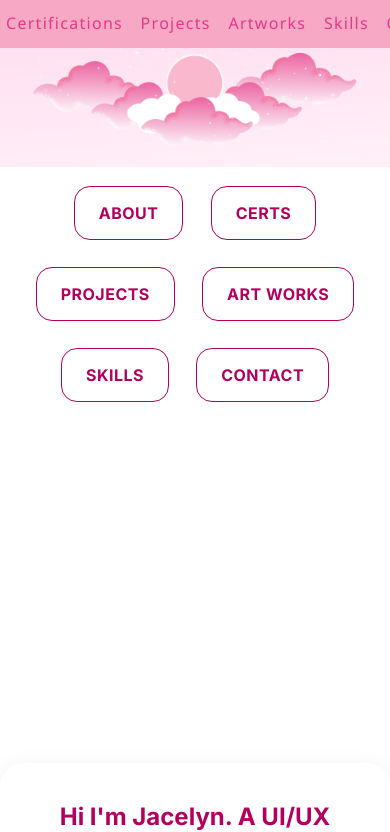
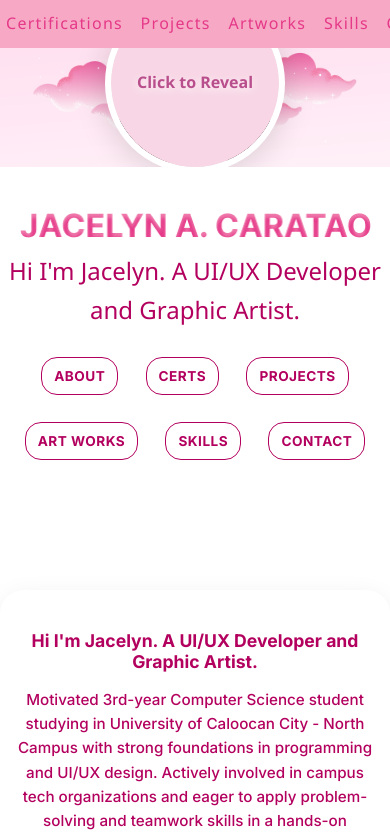
Before and after one commit to jacelynk/my-portfolio-website, a React (Vite) app: page / in a window 390 px wide. Shown: the top 832 px of the page. Built offline with nearby package versions, Linux system fonts and the light colour scheme.

Commit message:
update with right positions and responsiveness

```diff
--- a/package.json
+++ b/package.json
@@ -10,10 +10,11 @@
     "preview": "vite preview"
   },
   "dependencies": {
+    "clsx": "^2.1.0",
+    "lucide-react": "^0.358.0",
+    "motion": "^12.20.1",
     "react": "^18.2.0",
     "react-dom": "^18.2.0",
-    "clsx": "^2.1.0",
-    "lucide-react": "^0.358.0",
     "tailwind-merge": "^2.2.1"
   },
   "devDependencies": {
--- a/src/App.jsx
+++ b/src/App.jsx
@@ -4,20 +4,14 @@ import './App.css';
 import RevealCircle from './components/RevealCircle';
 import bgImg from './assets/img/JACELYN A. CARATAO (2).png';
 import nameImg from './assets/img/JACELYN A. CARATAO.png';
+import { BorderBeam } from './components/BorderBeam';
 
 function App() {
   return (
     <div className="App" style={{ minHeight: '100vh', width: '100vw', background: '#fff', position: 'relative', overflow: 'hidden' }}>
       <Navbar />
       {/* Background image directly below navbar, no space above, fits screen width */}
-      <div style={{ position: 'relative', width: '100vw', height: 'auto', display: 'flex', alignItems: 'flex-start', justifyContent: 'center', margin: 0, padding: 0, overflow: 'hidden', flexDirection: 'column' }}>
-        <div style={{ position: 'absolute', top: '10px', left: '50%', transform: 'translateX(-50%) translateY(35vh)', zIndex: 2, display: 'flex', flexDirection: 'column', alignItems: 'center', width: '100%' }}>
-          <RevealCircle />
-          <img src={nameImg} alt="Jacelyn A. Caratao" style={{ maxWidth: '510px', height: 'auto', margin: '15px 0 8px 0' }} />
-          <div style={{ color: '#b3005e', fontWeight: 500, fontSize: '1.65rem', marginBottom: '12px' }}>
-            Hi I'm Jacelyn. A UI/UX Developer and Graphic Artist.
-          </div>
-        </div>
+      <div style={{ position: 'relative', width: '100vw', height: 'auto', display: 'flex', alignItems: 'center', justifyContent: 'center', margin: 0, padding: 0, overflow: 'hidden' }}>
         <img
           src={bgImg}
           alt="Background Clouds"
@@ -35,6 +29,9 @@ function App() {
             opacity: 1
           }}
         />
+        <div style={{ position: 'absolute', top: '50%', left: '50%', transform: 'translate(-50%, -50%)', zIndex: 1 }}>
+          <RevealCircle />
+        </div>
       </div>
       {/* Hero Section */}
       <section style={{
@@ -42,36 +39,43 @@ function App() {
         display: 'flex',
         flexDirection: 'column',
         alignItems: 'center',
-        justifyContent: 'flex-start',
+        justifyContent: 'center',
         paddingTop: '0',
-        paddingBottom: '1.2rem',
+        paddingBottom: '2.5rem',
         marginTop: '0',
         position: 'relative',
         textAlign: 'center',
         zIndex: 1,
       }}>
-        {/* Button group just below the image */}
-        <div style={{ display: 'flex', justifyContent: 'center', flexWrap: 'wrap', gap: '0.7rem', marginTop: '0.7rem' }}>
-          <button className="bago-btn">About</button>
-          <button className="bago-btn">Certs</button>
-          <button className="bago-btn">Projects</button>
-          <button className="bago-btn">Art Works</button>
-          <button className="bago-btn">Skills</button>
-          <button className="bago-btn">Contact</button>
+        {/* Move name image, intro text, and buttons up by 45% */}
+        <div style={{ marginTop: '-45%' }}>
+          <img src={nameImg} alt="Jacelyn A. Caratao" style={{ maxWidth: '420px', width: '90vw', height: 'auto', margin: '1.2rem 0 0.5rem 0' }} />
+          <div style={{ color: '#b3005e', fontWeight: 500, fontSize: '1.5rem', marginBottom: '1.5rem' }}>
+            Hi I'm Jacelyn. A UI/UX Developer and Graphic Artist.
+          </div>
+          {/* Button group just below the intro text, bigger buttons */}
+          <div style={{ display: 'flex', justifyContent: 'center', flexWrap: 'wrap', gap: '1.2rem', marginTop: '5%' }}>
+            <button className="bago-btn" style={{ padding: '20px 36px', fontSize: '1.15rem' }}>About</button>
+            <button className="bago-btn" style={{ padding: '20px 36px', fontSize: '1.15rem' }}>Certs</button>
+            <button className="bago-btn" style={{ padding: '20px 36px', fontSize: '1.15rem' }}>Projects</button>
+            <button className="bago-btn" style={{ padding: '20px 36px', fontSize: '1.15rem' }}>Art Works</button>
+            <button className="bago-btn" style={{ padding: '20px 36px', fontSize: '1.15rem' }}>Skills</button>
+            <button className="bago-btn" style={{ padding: '20px 36px', fontSize: '1.15rem' }}>Contact</button>
+          </div>
         </div>
       </section>
-      {/* White Section */}
+      {/* White Section with BorderBeam */}
+      <div className="relative" style={{ marginTop: '-30%', borderRadius: '24px', overflow: 'visible', maxWidth: '900px', marginLeft: 'auto', marginRight: 'auto' }}>
         <section style={{
           background: '#fff',
           padding: '2.5rem 1rem',
           borderRadius: '24px',
-        maxWidth: '900px',
-        margin: '0 auto 2.5rem auto',
+          width: '100%',
           boxShadow: '0 4px 24px rgba(0,0,0,0.06)',
-        marginTop: '3.5rem', // move card farther below
           zIndex: 2,
           position: 'relative',
         }}>
+          <BorderBeam className="rounded-[24px]" borderWidth={2} colorFrom="#ff69b4" colorTo="#ffb6e6" />
           <h2 style={{ color: '#b3005e', fontWeight: 'bold', textAlign: 'center', marginBottom: '1rem', fontSize: '1.5rem' }}>
             Hi I'm Jacelyn. A UI/UX Developer and Graphic Artist.
           </h2>
@@ -94,6 +98,7 @@ function App() {
           </div>
         </section>
       </div>
+    </div>
   );
 }
 
--- /dev/null
+++ b/src/components/BorderBeam.jsx
@@ -0,0 +1,98 @@
+// NOTE: This component uses offsetPath/offsetDistance and CSS masks, which are only supported in some browsers (Safari TP, Chromium with flags).
+import React from "react";
+import cn from "../lib/utils";
+import { motion } from "motion/react";
+
+export const BorderBeam = ({
+  className,
+  size = 50,
+  delay = 0,
+  duration = 6,
+  colorFrom = "#ff69b4", // pink
+  colorTo = "#ffb6e6",   // light pink
+  transition,
+  style,
+  reverse = false,
+  initialOffset = 0,
+  borderWidth = 2,
+}) => {
+  // Fallback: check for offsetPath support
+  const supportsOffsetPath = typeof window !== 'undefined' && CSS && CSS.supports && CSS.supports('offset-path', 'rect(0 auto auto 0 round 50px)');
+
+  if (!supportsOffsetPath) {
+    // Fallback: animated pink gradient ring
+    return (
+      <div
+        className={cn("pointer-events-none absolute inset-0 rounded-[inherit] z-10", className)}
+        style={{
+          borderRadius: 'inherit',
+          zIndex: 10,
+          ...style,
+        }}
+      >
+        <div
+          style={{
+            position: 'absolute',
+            inset: 0,
+            borderRadius: 'inherit',
+            border: `${borderWidth * 2}px solid transparent`,
+            boxSizing: 'border-box',
+            background: `conic-gradient(from 0deg, ${colorFrom}, ${colorTo}, ${colorFrom})`,
+            WebkitMaskImage: 'linear-gradient(#fff 0 0)',
+            maskImage: 'linear-gradient(#fff 0 0)',
+            animation: `beam-rotate ${duration}s linear infinite`,
+            zIndex: 10,
+          }}
+        />
+        <style>{`
+          @keyframes beam-rotate {
+            0% { transform: rotate(0deg); }
+            100% { transform: rotate(360deg); }
+          }
+        `}</style>
+      </div>
+    );
+  }
+
+  // Original advanced beam
+  return (
+    <div
+      className={cn(
+        "pointer-events-none absolute inset-0 rounded-[inherit] border-transparent",
+        "[mask-clip:padding-box,border-box] [mask-composite:intersect] [mask-image:linear-gradient(transparent,transparent),linear-gradient(#000,#000)] border-(length:--border-beam-width)",
+        className
+      )}
+      style={{
+        "--border-beam-width": `${borderWidth}px`,
+      }}
+    >
+      <motion.div
+        className={cn(
+          "absolute aspect-square",
+          "bg-gradient-to-l from-[var(--color-from)] via-[var(--color-to)] to-transparent",
+          className,
+        )}
+        style={{
+          width: size,
+          offsetPath: `rect(0 auto auto 0 round ${size}px)`,
+          "--color-from": colorFrom,
+          "--color-to": colorTo,
+          ...style,
+        }}
+        initial={{ offsetDistance: `${initialOffset}%` }}
+        animate={{
+          offsetDistance: reverse
+            ? [`${100 - initialOffset}%`, `${-initialOffset}%`]
+            : [`${initialOffset}%`, `${100 + initialOffset}%`],
+        }}
+        transition={{
+          repeat: Infinity,
+          ease: "linear",
+          duration,
+          delay: -delay,
+          ...transition,
+        }}
+      />
+    </div>
+  );
+};
--- a/src/lib/utils.js
+++ b/src/lib/utils.js
@@ -1,6 +1,6 @@
 import { clsx } from 'clsx';
 import { twMerge } from 'tailwind-merge';
 
-export function cn(...inputs) {
+export default function cn(...inputs) {
   return twMerge(clsx(inputs));
 }
--- a/src/styles/global.css
+++ b/src/styles/global.css
@@ -72,9 +72,9 @@ section {
   font-weight: bold;
   border: 1px solid var(--primary-color);
   border-radius: 16px;
-  padding: 18px 36px;
+  padding: 12px 20px;
   margin: 8px;
-  font-size: 1.15rem;
+  font-size: 0.95rem;
   cursor: pointer;
   transition: all 0.3s ease;
   text-transform: uppercase;
@@ -106,9 +106,34 @@ section {
 .mb-4 { margin-bottom: 2rem; }
 
 /* Responsive adjustments */
-@media (max-width: 768px) {
-  .bago-btn {
-    padding: 16px 24px;
-    font-size: 1rem;
+@media (max-width: 900px) {
+  .container {
+    max-width: 98vw;
+    padding: 0 0.5rem;
+  }
+  section {
+    padding: 1.5rem 0;
   }
 }
+
+@media (max-width: 600px) {
+  .container {
+    max-width: 100vw;
+    padding: 0 0.2rem;
+  }
+  section {
+    padding: 1rem 0;
+  }
+  .bago-btn {
+    padding: 10px 12px !important;
+    font-size: 0.85rem !important;
+    margin: 4px;
+  }
+  h1, h2, h3, h4, h5, h6 {
+    font-size: 1.1rem !important;
+    margin-bottom: 0.7rem;
+  }
+  p {
+    font-size: 0.95rem;
+  }
+}
```
Also changed, not shown: src/components/InteractiveHoverButton.jsx (added, +29 -0 lines), 1 other file (tests, documents, lock files or other folders). Lines whose indentation alone changed are shown as unchanged.
